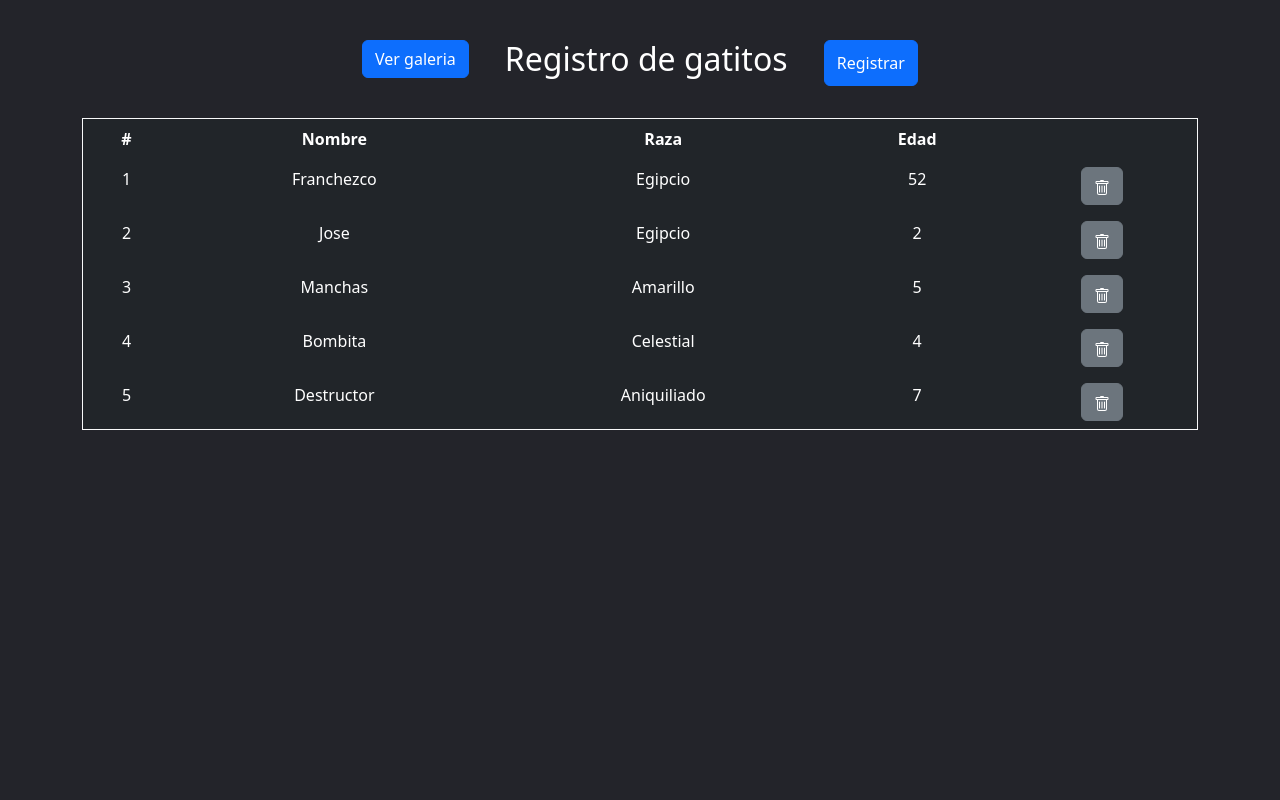
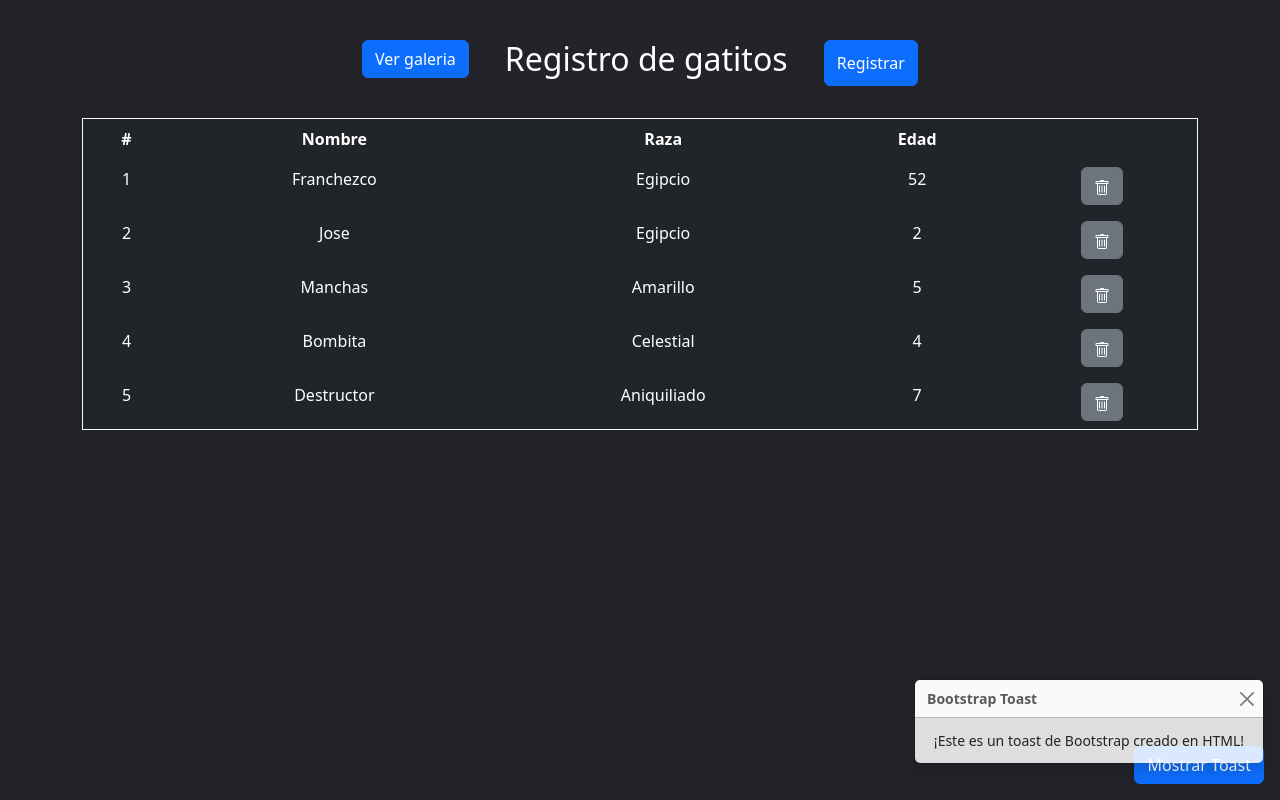
Before and after one commit to ELVIS1230/boostrap-interfaces, a React (Vite) app: page / in a window 1280 px wide. Built offline with nearby package versions, Linux system fonts and the light colour scheme.

Commit message:
Implementacion toast

```diff
--- a/src/App.jsx
+++ b/src/App.jsx
@@ -2,8 +2,8 @@ import { useState } from 'react'
 import './App.css'
 import { Modal } from './components/Modal'
 import { Table } from './components/table'
-import { Paginador } from './components/Paginador'
 import { OffCanvas } from './components/Offcanvas'
+import { ToastComponent } from './components/Toast'
 
 function App() {
   const gatitos = [
@@ -30,6 +30,7 @@ function App() {
 
   return (
     <div className=''>
+      <ToastComponent />
       <div className='w-50 mx-auto d-flex p-2 justify-content-around'>
       <OffCanvas />
         <h2 className='text-white '>Registro de gatitos</h2>
--- /dev/null
+++ b/src/components/Toast.jsx
@@ -0,0 +1,43 @@
+import { useState } from "react";
+
+export function ToastComponent() {
+    const [showToast, setShowToast] = useState(true);
+
+    const handleButtonClick = () => {
+        setShowToast(true);
+        setTimeout(() => {
+            setShowToast(false);
+        }, 3000); // Oculta el toast después de 3 segundos
+    };
+
+    return (
+        <div className="position-fixed bottom-0 end-0 p-3">
+            <button
+                type="button"
+                className="btn btn-primary"
+                onClick={handleButtonClick}
+            >
+                Mostrar Toast
+            </button>
+
+                <div aria-live="polite" aria-atomic="true" style={{position: 'relative', 'min-height': '100p'}}>
+                <div style={{ position: 'absolute', bottom: '20px', right: 0 }}>
+
+                        <div className="toast show" role="alert" aria-live="assertive" aria-atomic="true">
+                            <div className="toast-header">
+                                <strong className="me-auto">Bootstrap Toast</strong>
+                                <button type="button" className="btn-close" data-bs-dismiss="toast" aria-label="Close"></button>
+                            </div>
+                            <div className="toast-body">
+                                ¡Este es un toast de Bootstrap creado en HTML!
+                            </div>
+                        </div>
+
+                    </div>
+                </div>
+            {/* {showToast && (
+                //   <h1>Ahora</h1>
+            )} */}
+        </div>
+    );
+}
```
